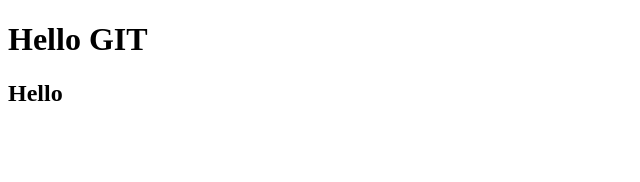
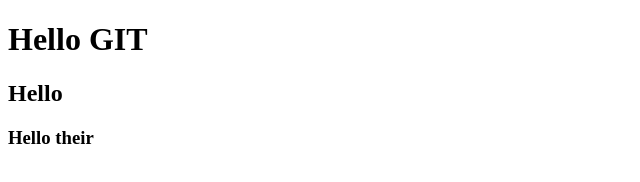
Before and after one commit to olzima1973/test, a plain HTML site: page index.html in a window 1280 px wide. Shown: the whole page, without its empty margins (0-640 px from the left). Drawn offline with Linux system fonts and the light colour scheme.

Commit message:
was added

```diff
--- a/index.html
+++ b/index.html
@@ -7,5 +7,6 @@
 <body>
 	<h1>Hello GIT</h1>
 	<h2>Hello</h2>
+	<h3>Hello their</h3>
 </body>
 </html>
```
